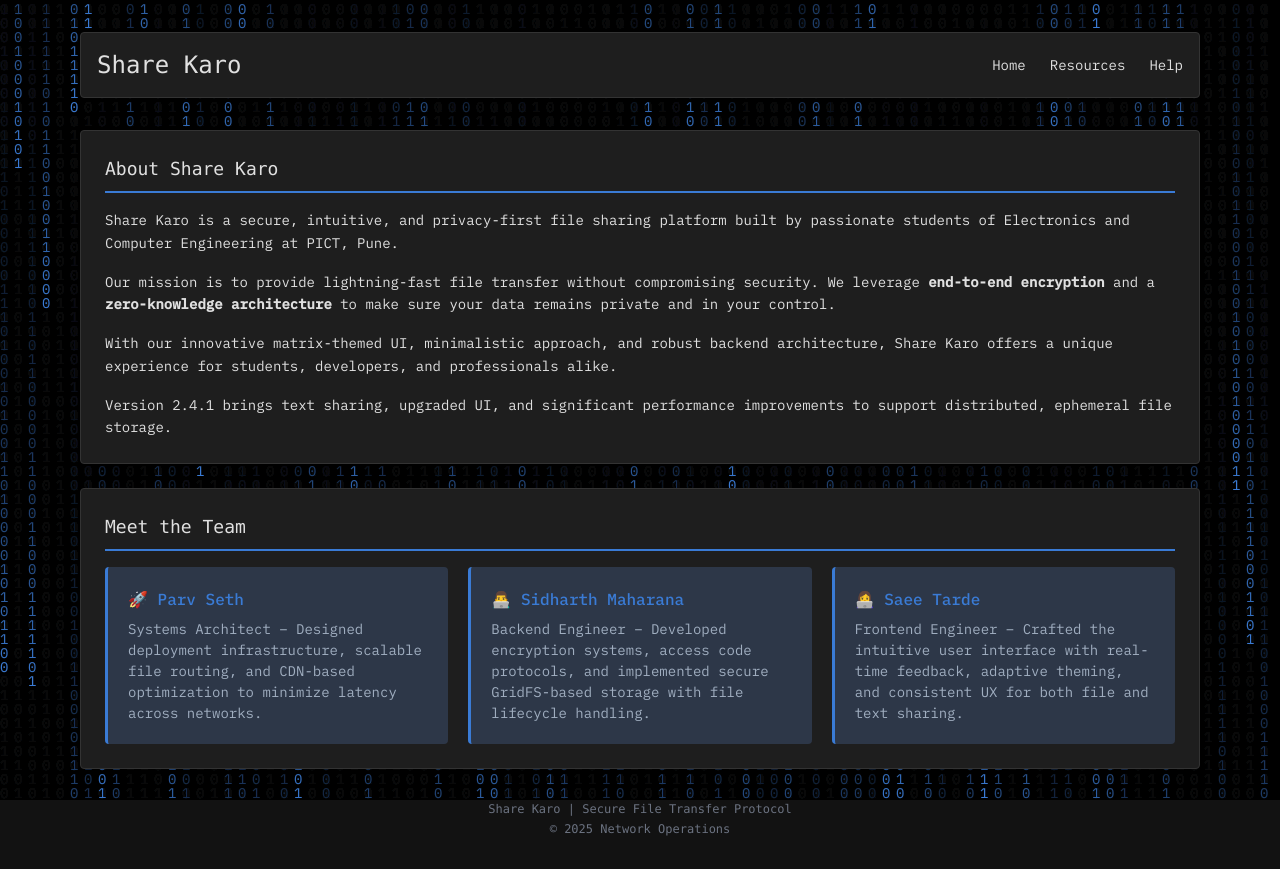
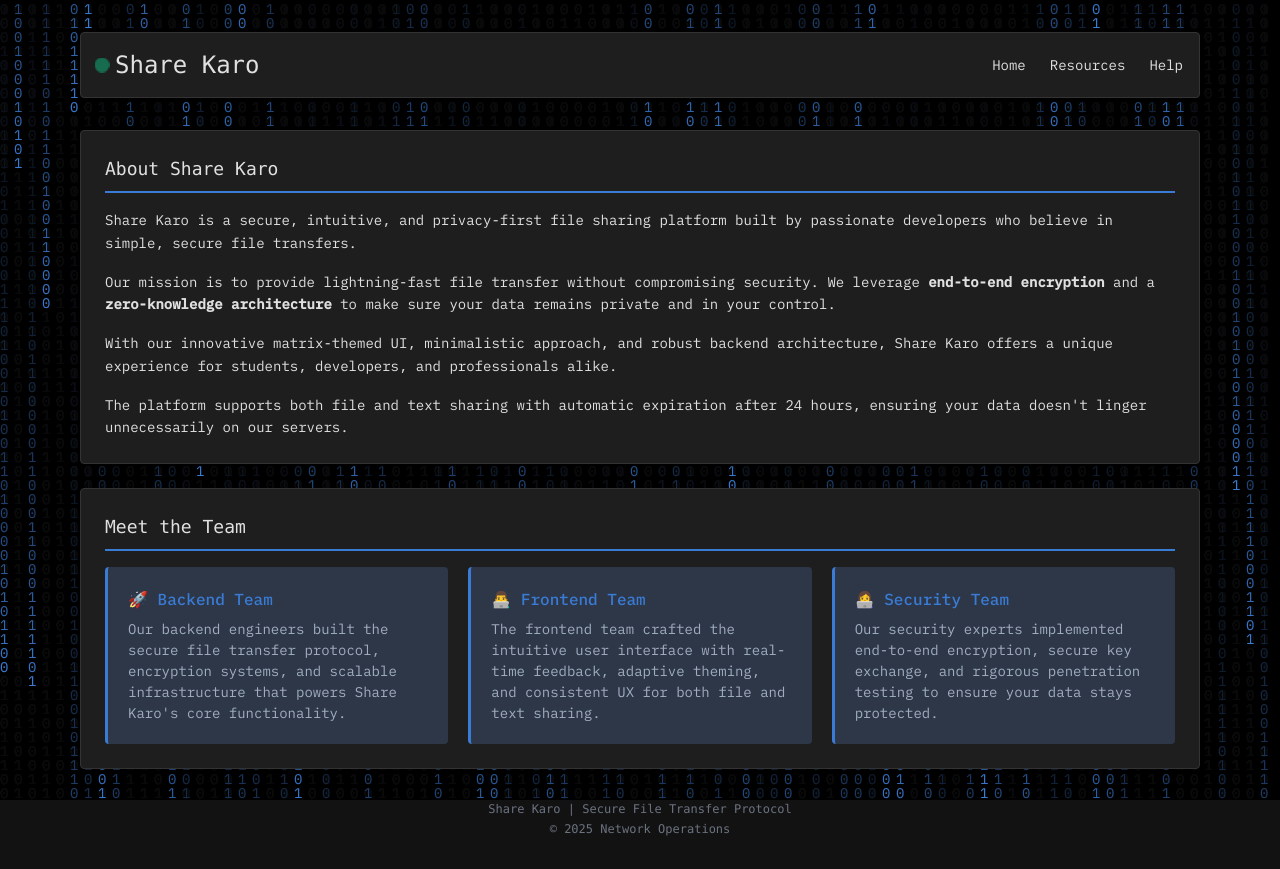
Before and after one commit to sidmaharana/Share-Karo, a website: page public/About_us.html in a window 1280 px wide. Drawn offline with nearby package versions, Linux system fonts and the light colour scheme.

Commit message:
Update About_us.html

```diff
--- a/public/About_us.html
+++ b/public/About_us.html
@@ -58,17 +58,30 @@
       font-size: 14px;
       line-height: 1.5;
     }
+    .status-indicator {
+      width: 10px;
+      height: 10px;
+      border-radius: 9999px;
+      background-color: #10b981;
+      animation: pulse 2s infinite;
+    }
+    @keyframes pulse {
+      0%, 100% { opacity: 1; transform: scale(1); }
+      50% { opacity: 0.5; transform: scale(1.5); }
+    }
   </style>
 </head>
 <body class="min-h-screen">
   <canvas id="matrixCanvas" class="w-full h-full"></canvas>
 
   <div class="container mx-auto px-4 py-8 max-w-6xl relative z-10">
-
     <!-- Header -->
     <header class="mb-8 panel p-4">
       <div class="flex justify-between items-center">
+        <div class="flex items-center space-x-2">
+          <div class="status-indicator"></div>
           <h1 class="text-2xl font-mono font-medium">Share Karo</h1>
+        </div>
         <nav>
           <ul class="flex space-x-6 text-sm">
             <li><a href="index.html" class="hover:text-blue-400">Home</a></li>
@@ -93,7 +106,7 @@
         </div>
         <div class="text-sm leading-relaxed space-y-4">
           <p>
-              Share Karo is a secure, intuitive, and privacy-first file sharing platform built by passionate students of Electronics and Computer Engineering at PICT, Pune.
+            Share Karo is a secure, intuitive, and privacy-first file sharing platform built by passionate developers who believe in simple, secure file transfers.
           </p>
           <p>
             Our mission is to provide lightning-fast file transfer without compromising security. We leverage <strong>end-to-end encryption</strong> and a <strong>zero-knowledge architecture</strong> to make sure your data remains private and in your control.
@@ -102,7 +115,7 @@
             With our innovative matrix-themed UI, minimalistic approach, and robust backend architecture, Share Karo offers a unique experience for students, developers, and professionals alike.
           </p>
           <p>
-              Version 2.4.1 brings text sharing, upgraded UI, and significant performance improvements to support distributed, ephemeral file storage.
+            The platform supports both file and text sharing with automatic expiration after 24 hours, ensuring your data doesn't linger unnecessarily on our servers.
           </p>
         </div>
       </section>
@@ -114,21 +127,21 @@
         </div>
         <div class="team-grid">
           <div class="team-card">
-              <h3 class="team-title">🚀 Parv Seth</h3>
+            <h3 class="team-title">🚀 Backend Team</h3>
             <p class="team-desc">
-                Systems Architect – Designed deployment infrastructure, scalable file routing, and CDN-based optimization to minimize latency across networks.
+              Our backend engineers built the secure file transfer protocol, encryption systems, and scalable infrastructure that powers Share Karo's core functionality.
             </p>
           </div>
           <div class="team-card">
-              <h3 class="team-title">👨‍💻 Sidharth Maharana</h3>
+            <h3 class="team-title">👨‍💻 Frontend Team</h3>
             <p class="team-desc">
-                Backend Engineer – Developed encryption systems, access code protocols, and implemented secure GridFS-based storage with file lifecycle handling.
+              The frontend team crafted the intuitive user interface with real-time feedback, adaptive theming, and consistent UX for both file and text sharing.
             </p>
           </div>
           <div class="team-card">
-              <h3 class="team-title">👩‍💻 Saee Tarde</h3>
+            <h3 class="team-title">👩‍💻 Security Team</h3>
             <p class="team-desc">
-                Frontend Engineer – Crafted the intuitive user interface with real-time feedback, adaptive theming, and consistent UX for both file and text sharing.
+              Our security experts implemented end-to-end encryption, secure key exchange, and rigorous penetration testing to ensure your data stays protected.
             </p>
           </div>
         </div>
```
Lines whose indentation alone changed are shown as unchanged.
